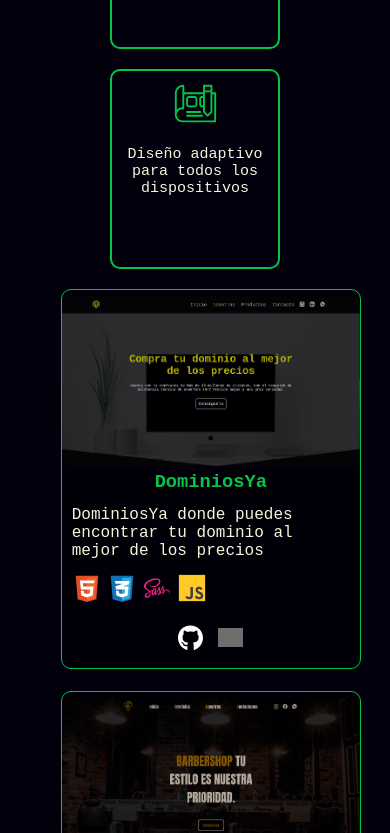
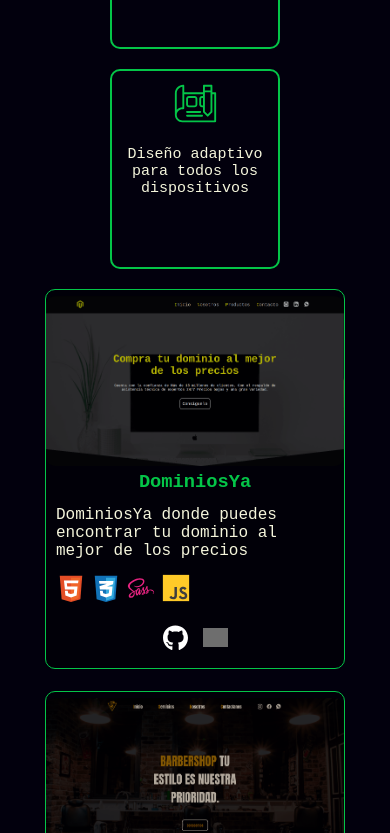
Before and after one commit to MINOTAURO18/Portafolio, a React (Vite) app: page /portafolio/proyectos in a window 390 px wide. Shown: the part 846-1679 px from the top of the page. Built offline with nearby package versions, Linux system fonts and the light colour scheme; grey boxes are pictures that could not be loaded.

Commit message:
proyecto-mobile

```diff
--- a/src/components/Proyectos/Proyectos.module.css
+++ b/src/components/Proyectos/Proyectos.module.css
@@ -187,4 +187,10 @@
     justify-content: center;
     align-items: center;
    }
+
+   .cards{
+    display: flex;
+    justify-content: center;
+    align-items: center;
+   }
 }
```
